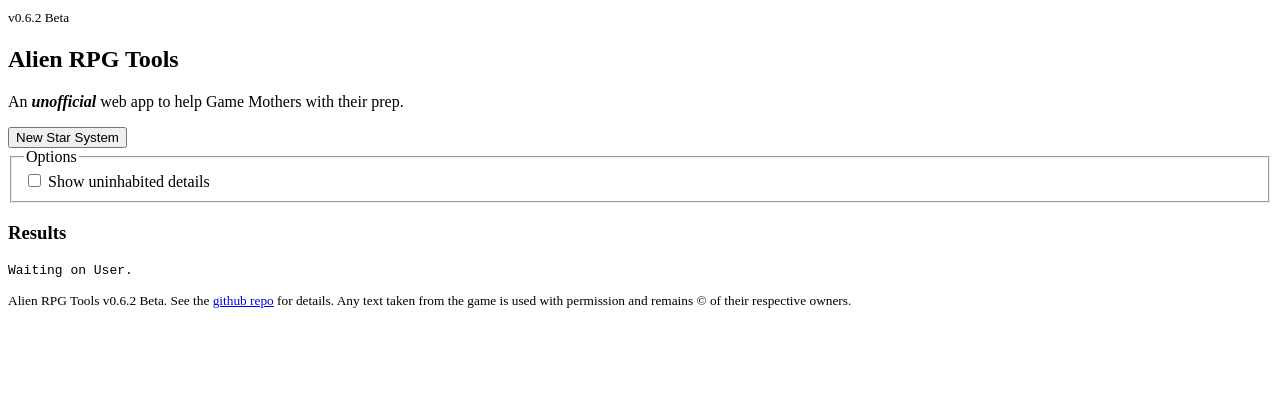
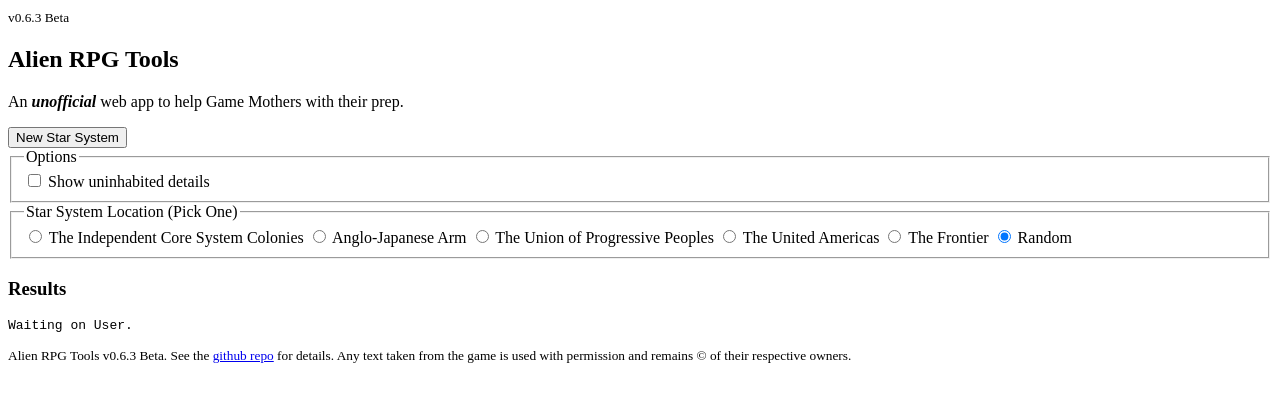
Before and after one commit to ScottMaclure/alienrpg, a Svelte app: page / in a window 1280 px wide. Shown: the top 402 px of the page. Built offline with nearby package versions, Linux system fonts and the light colour scheme; the HTML template or start-up script is replaced by a standard one.

Commit message:
Switch from localStorage to sessionStorage for safer code updates. Add option to pick the Star Location.

```diff
--- a/src/components/App.svelte
+++ b/src/components/App.svelte
@@ -11,7 +11,12 @@
 	export let starData;
 	export let options; // See src/data/options.json
 	export let results; // Also saved to localStorage
+
 	let output = 'Waiting on User.' // Reactive variable! Love Svelte v3 :)
+
+	// Create a UI-only version of the data
+	let starLocations = JSON.parse(JSON.stringify(starData.starLocations))
+	starLocations.push({"key": "ran", "name": "Random"})
 
 	const dispatch = createEventDispatcher();
 
@@ -20,15 +25,19 @@
 	}
 
 	function handleNewStarSystem() {
-		results = starSystems.createStarSystem(starData)
-		dispatch('newResults', results);
+		results = starSystems.createStarSystem(starData, options)
+		dispatch('saveData', {'key': 'results', 'value': results});
 		output = starSystemPrinter.printStarSystem(results, options)
 	}
 
 	function toggleHideUninhabited() {
 		options.showUninhabitedDetails = !options.showUninhabitedDetails
-		dispatch('newOptions', options);
+		dispatch('saveData', {'key': 'options', 'value': options});
 		output = starSystemPrinter.printStarSystem(results, options)
+	}
+
+	function saveOptions() {
+		dispatch('saveData', {'key': 'options', 'value': options});
 	}
 
 </script>
@@ -39,7 +48,7 @@
 
 	<p>An <strong><i>unofficial</i></strong> web app to help Game Mothers with their prep.</p>
 
-	<button on:click={handleNewStarSystem}>New Star System</button>
+	<button on:click={saveOptions} on:click={handleNewStarSystem}>New Star System</button>
 	<form>
 		<fieldset>
 			<legend>Options</legend>
@@ -47,6 +56,17 @@
 				<label>
 					<input type="checkbox" on:click={toggleHideUninhabited} bind:checked={options.showUninhabitedDetails}> Show uninhabited details
 				</label>
+			</div>
+		</fieldset>
+		<fieldset>
+			<legend>Star System Location (Pick One)</legend>
+			<div>
+				{#each starLocations as item}
+					<label>
+						<!-- FIXME on:change fires before the value is updated to the new value, meaning it's one step behind. -->
+						<input type=radio on:change={saveOptions} bind:group={options.starLocation} value={item.key}> {item.name}
+					</label>
+				{/each}
 			</div>
 		</fieldset>
 	</form>
--- a/src/data/appData.json
+++ b/src/data/appData.json
@@ -1,6 +1,6 @@
 {
     "title": "Alien RPG Tools",
-    "version": "v0.6.2 Beta",
+    "version": "v0.6.3 Beta",
     "copyright": "Any text taken from the game is used with permission and remains © of their respective owners.",
     "githubUrl": "https://github.com/ScottMaclure/alienrpg/blob/master/README.md"
 }
--- a/src/data/options.json
+++ b/src/data/options.json
@@ -2,5 +2,6 @@
     "_comments": [
         "Default options for the UI. Saved to window.localStorage."
     ],
+    "starLocation": "ran",
     "showUninhabitedDetails": false
 }
--- a/src/main.js
+++ b/src/main.js
@@ -4,10 +4,10 @@
 import starData from './data/starData.json'
 import defaultOptions from './data/options.json'
 
-let optionsString = window.localStorage.getItem('options')
+let optionsString = window.sessionStorage.getItem('options')
 let options = optionsString ? JSON.parse(optionsString) : defaultOptions
 
-let resultsString = window.localStorage.getItem('results')
+let resultsString = window.sessionStorage.getItem('results')
 let results = resultsString ? JSON.parse(resultsString) : {}
 
 const app = new App({
@@ -20,15 +20,12 @@
 	}
 });
 
-// Design choice - keep the use of window.localStorage out of the components and instead keep here together in one place.
+// Design choice - keep the use of window.sessionStorage out of the components and instead keep here together in one place.
 // TODO Is there a more idiomatic way to do this?
 
-app.$on('newOptions', event => {
-	window.localStorage.setItem('options', JSON.stringify(event.detail))
-})
-
-app.$on('newResults', event => {
-	window.localStorage.setItem('results', JSON.stringify(event.detail))
+app.$on('saveData', event => {
+	console.debug(`saveData: Saving ${event.detail.key} to sessionStorage.`)
+	window.sessionStorage.setItem(event.detail.key, JSON.stringify(event.detail.value))
 })
 
 export default app;
--- a/src/modules/starSystems.js
+++ b/src/modules/starSystems.js
@@ -1,10 +1,15 @@
 import utils from './utils.js'
 
-const createStarSystem = (data) => {
+const createStarSystem = (data, options) => {
 	let results = {}
 
-	// TODO Make this an option the user can choose, instead of always rolling randomly.
-	results.starLocation = utils.randomArrayItem(data.starLocations)
+	if (options.starLocation && options.starLocation !== 'ran') {
+		results.starLocation = utils.findArrayItemByProperty(data.starLocations, 'key', options.starLocation)
+	} else {
+		// TODO Make this an option the user can choose, instead of always rolling randomly.
+		results.starLocation = utils.randomArrayItem(data.starLocations)
+	}
+
 	// For frontier, pick random allegiance table for later.
 	if (results.starLocation.colonyAllegianceKeys) {
 		results.starLocation.colonyAllegianceKey = utils.randomArrayItem(results.starLocation.colonyAllegianceKeys)
--- a/src/modules/utils.js
+++ b/src/modules/utils.js
@@ -15,6 +15,11 @@
        return acc
     }, 0)
 }
+
+/**
+ * Go through an array of objects and return the first item whose key=value matches.
+ */
+const findArrayItemByProperty = (arr, key, value) => arr.find(obj => obj[key] === value)
 
 /**
  * From https://blog.abelotech.com/posts/number-currency-formatting-javascript/
@@ -121,6 +126,7 @@
 
 export default {
 	countUnique,
+	findArrayItemByProperty,
 	formatNumber,
 	random2D6ArrayItem,
 	random3D6ArrayItem,
```
Also changed, not shown: 3 other files (tests, documents, lock files or other folders).
